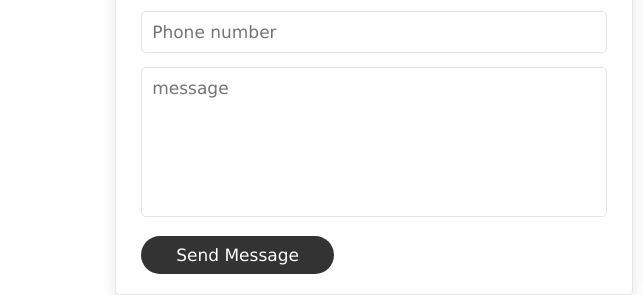
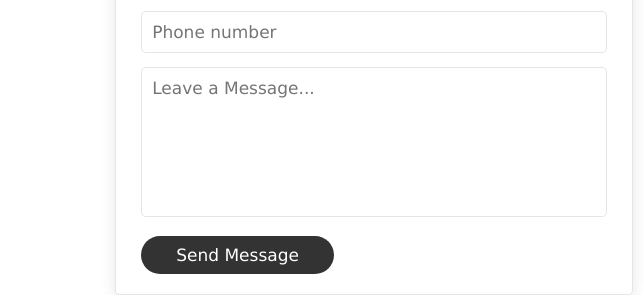
Before and after one commit to Deepiga-V/Petal-Palette, a plain HTML site: page index.html in a window 1280 px wide. Shown: the part 3557-3852 px from the top of the page, 0-644 px from the left. Drawn offline with Linux system fonts and the light colour scheme.

Commit message:
index.html

```diff
--- a/index.html
+++ b/index.html
@@ -357,7 +357,7 @@
             <input type="text" placeholder="Name" class="box">
             <input type="email" placeholder="Email" class="box">
             <input type="number" placeholder="Phone number" class="box">
-            <textarea name="" class="box" placeholder="message" id="" cols="30" rows="10"></textarea>
+            <textarea name="" class="box" placeholder="Leave a Message..." id="" cols="30" rows="10"></textarea>
             <input type="submit" value="send message" class="btn">
         </form>
 
```
